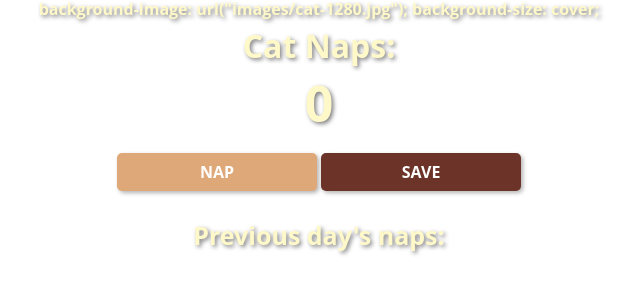
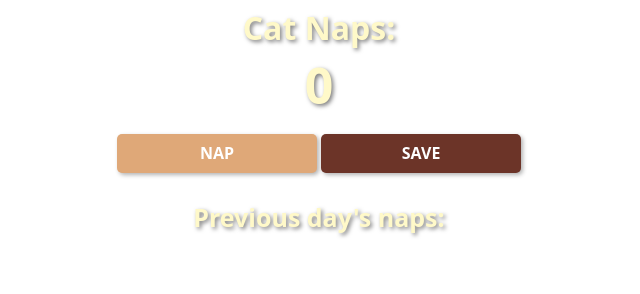
Before and after one commit to SanctuaryTales/cat-nap, a website built with Vite: page index.html in a window 1280 px wide. Shown: the whole page, without its empty margins (321-961 px from the left). Built offline with nearby package versions, Linux system fonts and the light colour scheme.

Commit message:
Update index.html

```diff
--- a/index.html
+++ b/index.html
@@ -3,8 +3,7 @@
         <link rel="stylesheet" href="index.css">
     </head>
     <body>
-         background-image: url("images/cat-1280.jpg");
-            background-size: cover;
+
         <h1>Cat Naps:</h1>
         <h2 id="count-el">0</h2>
         <button id="increment-btn" onclick="increment()">NAP</button>
```
